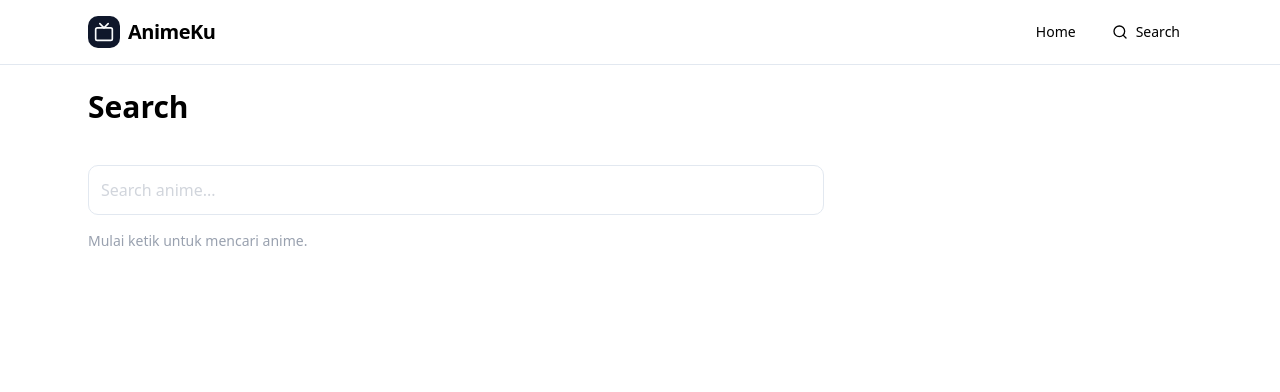
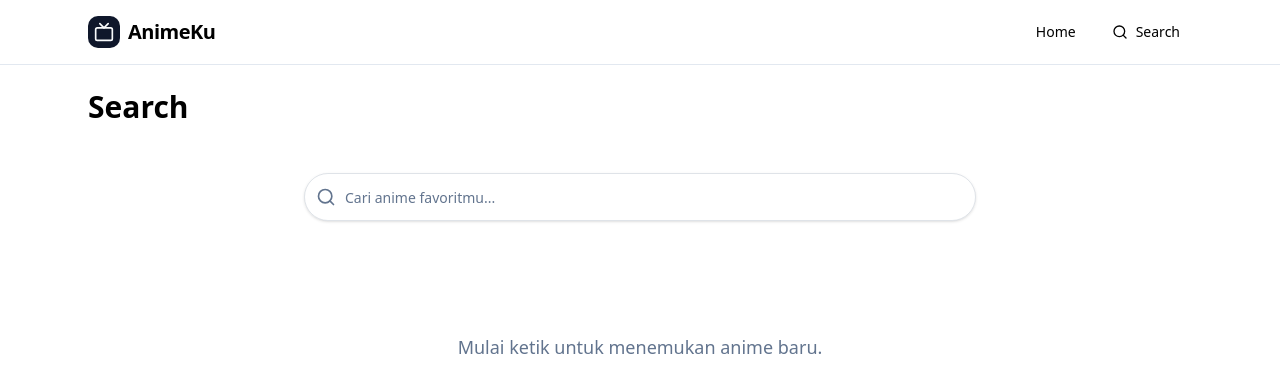
Before and after one commit to agungprasastia/animeku, a Next.js app: page /search in a window 1280 px wide. Shown: the top 392 px of the page. Built offline with nearby package versions, Linux system fonts and the light colour scheme.

Commit message:
feat(search): revamp search UI with shadcn input and fix typing issues

```diff
--- a/src/components/SearchClient.tsx
+++ b/src/components/SearchClient.tsx
@@ -3,6 +3,8 @@
 import { useState, useEffect, useRef } from "react";
 import AnimeCard from "@/components/AnimeCard";
 import { searchAnime } from "@/lib/api";
+import { Input } from "@/components/ui/input";
+import { Search, Loader2 } from "lucide-react";
 
 export default function SearchClient() {
     const [q, setQ] = useState("");
@@ -38,32 +40,47 @@ export default function SearchClient() {
     }, [q]);
 
     return (
-        <div className="py-6">
-            <div className="mb-4">
-                <input
+        <div className="py-8 space-y-8">
+            <div className="relative max-w-2xl mx-auto">
+                <div className="relative">
+                    <Search className="absolute left-3 top-1/2 -translate-y-1/2 h-5 w-5 text-muted-foreground" />
+                    <Input
                         type="search"
-                    placeholder="Search anime..."
+                        placeholder="Cari anime favoritmu..."
                         value={q}
-                    onChange={(e) => setQ(e.target.value)}
-                    className="w-full md:w-2/3 p-3 rounded-lg border bg-white/5 placeholder:text-gray-300 focus:outline-none"
+                        onChange={(e: React.ChangeEvent<HTMLInputElement>) => setQ(e.target.value)}
+                        className="pl-10 h-12 text-lg rounded-full shadow-sm border-muted-foreground/20 focus-visible:ring-primary"
                     />
                 </div>
+                {loading && (
+                    <div className="absolute right-4 top-1/2 -translate-y-1/2">
+                        <Loader2 className="h-5 w-5 animate-spin text-primary" />
+                    </div>
+                )}
+            </div>
 
-             {loading && <p className="text-sm mb-4">Mencari...</p>}
-      {error && <p className="text-sm text-red-500 mb-4">{error}</p>}
+            {error && (
+                <div className="text-center p-4 bg-destructive/10 text-destructive rounded-lg">
+                    {error}
+                </div>
+            )}
 
             {!loading && !q && (
-        <p className="text-sm text-gray-400">Mulai ketik untuk mencari anime.</p>
+                <div className="text-center py-20 text-muted-foreground">
+                    <p className="text-lg">Mulai ketik untuk menemukan anime baru.</p>
+                </div>
             )}
 
-      <div className="grid grid-cols-2 md:grid-cols-4 gap-4 mt-4">
+            <div className="grid grid-cols-2 md:grid-cols-4 lg:grid-cols-5 gap-6">
                 {results.map((anime: any) => (
                     <AnimeCard key={anime.mal_id} anime={anime} />
                 ))}
             </div>
 
             {!loading && q && results.length === 0 && (
-        <p className="mt-6 text-gray-400">Tidak ditemukan hasil untuk “{q}”.</p>
+                <div className="text-center py-20 text-muted-foreground">
+                    <p>Tidak ditemukan hasil untuk <span className="font-bold text-foreground">“{q}”</span>.</p>
+                </div>
             )}
         </div>
   );
```
Lines whose indentation alone changed are shown as unchanged.
